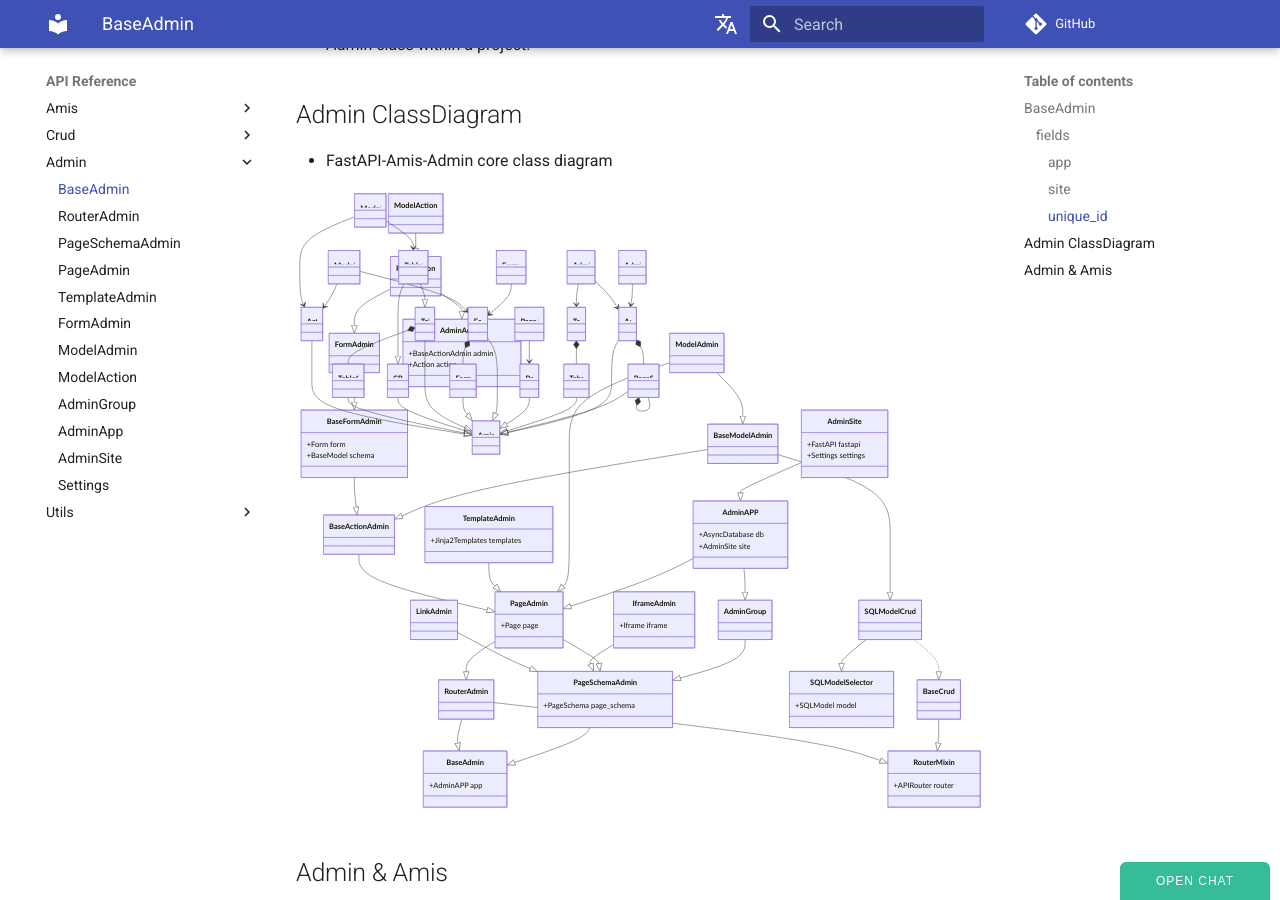
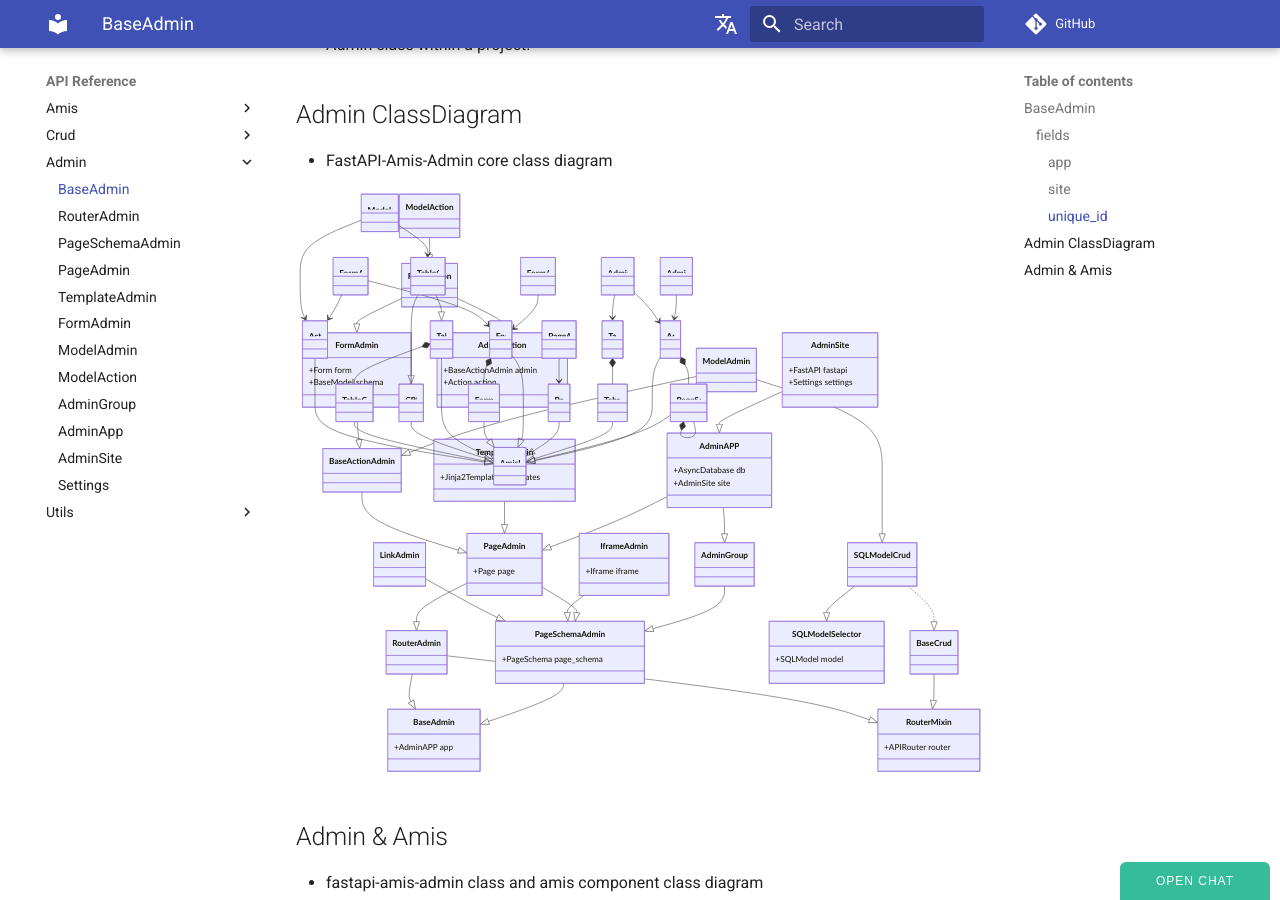
Before and after one commit to amisadmin/fastapi-amis-admin, an MkDocs documentation site: the page built from docs/en/docs/amis_admin/BaseAdmin.md, in a window 1280 px wide and 900 px high, scrolled down 752 px. Built offline with MkDocs 1.6.1 and Material for MkDocs 9.7.7, drawn with Linux system fonts in a browser that asks for light colours; comment, search, counter and statistics services are not loaded.

Commit message:
docs: Updated Admin class diagram.

```diff
--- a/docs/en/docs/amis_admin/BaseAdmin.md
+++ b/docs/en/docs/amis_admin/BaseAdmin.md
@@ -48,11 +48,9 @@ classDiagram
     PageAdmin: +Page page
 
     BaseActionAdmin --|> PageAdmin
-    BaseFormAdmin --|> BaseActionAdmin
-    BaseFormAdmin: +Form form
-    BaseFormAdmin: +BaseModel schema
-
-    FormAdmin --|> BaseFormAdmin
+    FormAdmin --|> BaseActionAdmin
+    FormAdmin: +Form form
+    FormAdmin: +BaseModel schema
 
     TemplateAdmin --|> PageAdmin
     TemplateAdmin: +Jinja2Templates templates
@@ -70,10 +68,8 @@ classDiagram
     SQLModelCrud ..|> BaseCrud
     SQLModelCrud --|> SQLModelSelector
 
-    BaseModelAdmin --|> BaseActionAdmin
-    BaseModelAdmin --|> SQLModelCrud
-    ModelAdmin --|> BaseModelAdmin
-	ModelAdmin --|> PageAdmin
+    ModelAdmin --|> BaseActionAdmin
+    ModelAdmin --|> SQLModelCrud
 
 	%% group,app,site
 	AdminGroup --|> PageSchemaAdmin
@@ -121,8 +117,8 @@ TableCRUD --|> CRUD
 Table *-- TableColumn
 TableColumn --|> AmisNode
 Action --|> AmisNode
-ModelAction --> Form
-ModelAction --> Action
+FormAction --> Form
+FormAction --> Action
 ModelAdmin --> TableCRUD
 ModelAdmin --> Action
 
```
Also changed, not shown: docs/zh/docs/amis_admin/BaseAdmin.md (+7 -10 lines).
